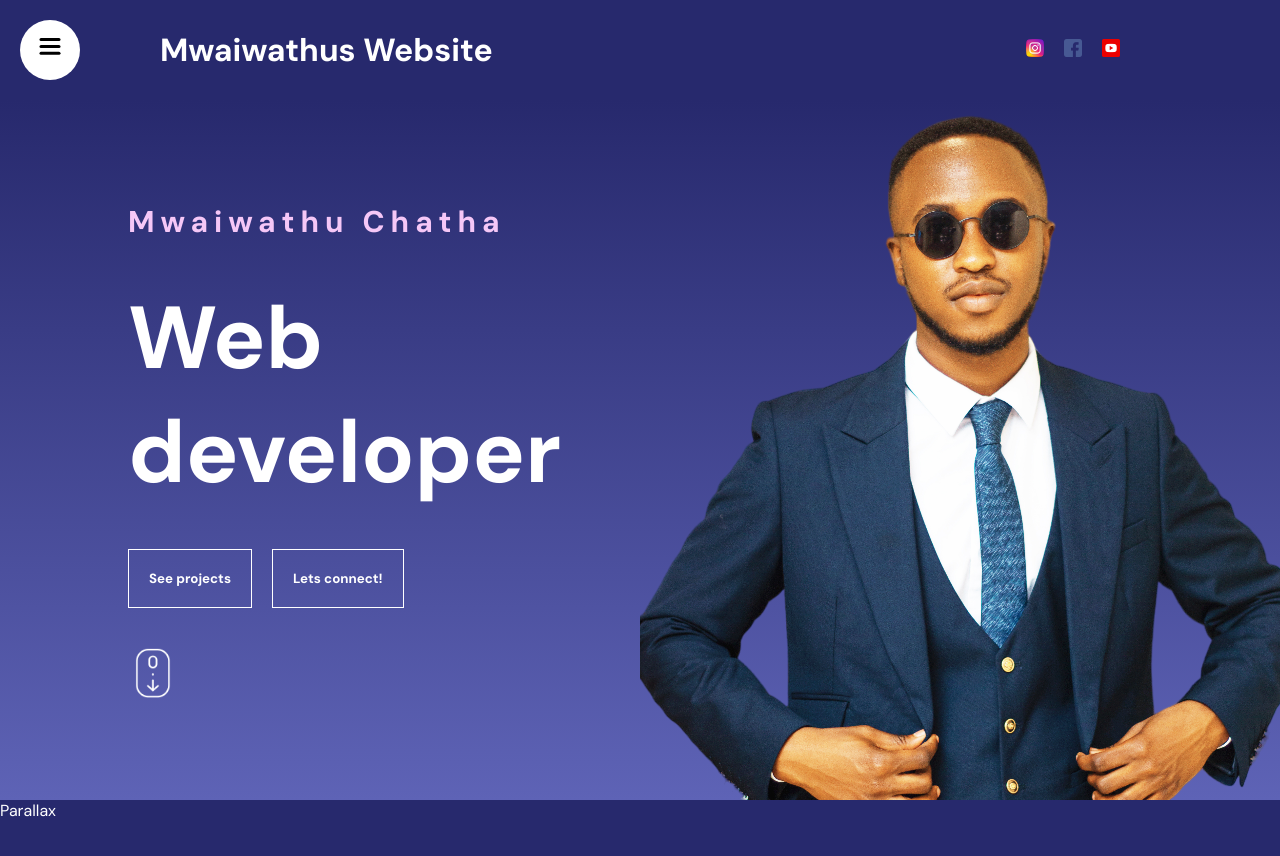
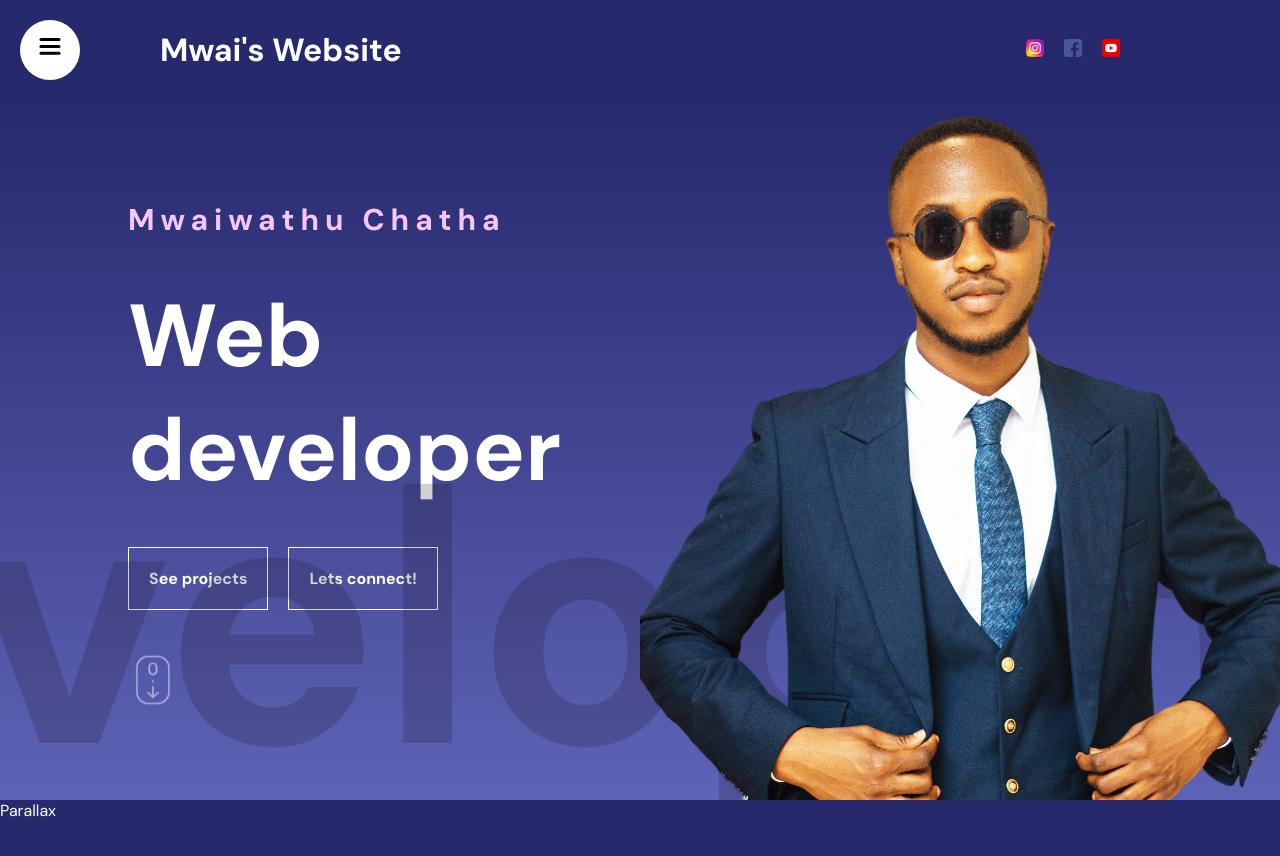
Before and after one commit to MwaiwathuChatha/Personalized-Portfolio-Website, a React (Vite) app: page / in a window 1280 px wide. Shown: the top 856 px of the page. Built offline with nearby package versions, Linux system fonts and the light colour scheme.

Commit message:
Added animation to elements in class textContainer. Added sliding motion animation to text in class slidingText.

```diff
--- a/src/components/Banner/Banner.jsx
+++ b/src/components/Banner/Banner.jsx
@@ -1,22 +1,61 @@
 import "./Banner.scss"
+import { motion }  from "framer-motion"
+
+const textVariants={
+  initial:{
+    x:-500,
+    opacity:0,
+  },
+  animate:{
+    x:0,
+    opacity:1,
+    duration:1,
+    staggerChildren:0.1,
+  },
+  scrollButton:{
+      opacity:0,
+      y:10,
+      transition:{
+       duration:1.3,
+       repeat:Infinity,
+      },
+
+  },
+};
+const sliderVariant={
+  initial:{
+    x:0,
+  },
+  animate:{
+    x:"-800%",
+    transition:{
+      repeat:Infinity,
+      duration:40,
+    },
+  },
+};
 const Banner = () => {
   return (
     <div className="banner">
       <div className="wrapper">
-      <div className="textContainer">
-        <h2>Mwaiwathu Chatha</h2>
-        <h1> Web developer</h1>
-        <div className="buttons">
-          <button>See projects</button>
-          <button>Lets connect!</button>
+        <motion.div className="textContainer" variants={textVariants} initial="initial" animate="animate">
+          <motion.h2 variants={textVariants}>Mwaiwathu Chatha</motion.h2>
+          <motion.h1 variants={textVariants}> Web developer</motion.h1>
+          <motion.div variants={textVariants} className="buttons">
+            <motion.button variants={textVariants}>See projects</motion.button>
+            <motion.button variants={textVariants}>Lets connect!</motion.button>
+          </motion.div>
+          <motion.img animate="scrollButton" variants={textVariants} src="/scroll.png" alt="" />
 
+        </motion.div>
+        <motion.div variants={sliderVariant} initial="initial" animate="animate" className="slidingText">
+        Web Development Electronics UI/UX Design
+      </motion.div>
+
+        <div className="imageContainer">
+          <motion.img  src="/Mwai2.png" alt="" />
         </div>
-        <img src="/scroll.png" alt="" />
       </div>
-      <div className="imageContainer">
-        <img src="/Mwai2.png" alt="" />
-      </div>
-    </div>
     </div>
   )
 }
--- a/src/components/Banner/Banner.scss
+++ b/src/components/Banner/Banner.scss
@@ -39,6 +39,7 @@
         margin-right: 20px;
         cursor: pointer;
         font-weight: bold;
+        font-size: medium;
       }
     }
 
@@ -54,4 +55,16 @@
     top: 0;
     right: 0;
    }
+
+   .slidingText{
+    position: absolute;
+    font-size:45vh;
+    bottom: -55px;
+    white-space: nowrap;
+    color: rgb(31, 22, 37);
+    opacity: 20%;
+    width: 50%;
+    font-weight: bold;
+
+   }
 }
--- a/src/components/navbar/Navbar.jsx
+++ b/src/components/navbar/Navbar.jsx
@@ -13,7 +13,7 @@ const Navbar = () => {
                 animate={{opacity:1,scale:1}}
                 transition={{duration:0.5}}
                 >
-                    Mwaiwathus Website</motion.span>
+                    Mwai&apos;s Website</motion.span>
                 <div className="social">
                     <a href="#"><img src="/instagram.png" alt=""/></a>
                     <a href="#"><img src="/facebook.png" alt=""/></a>
```
